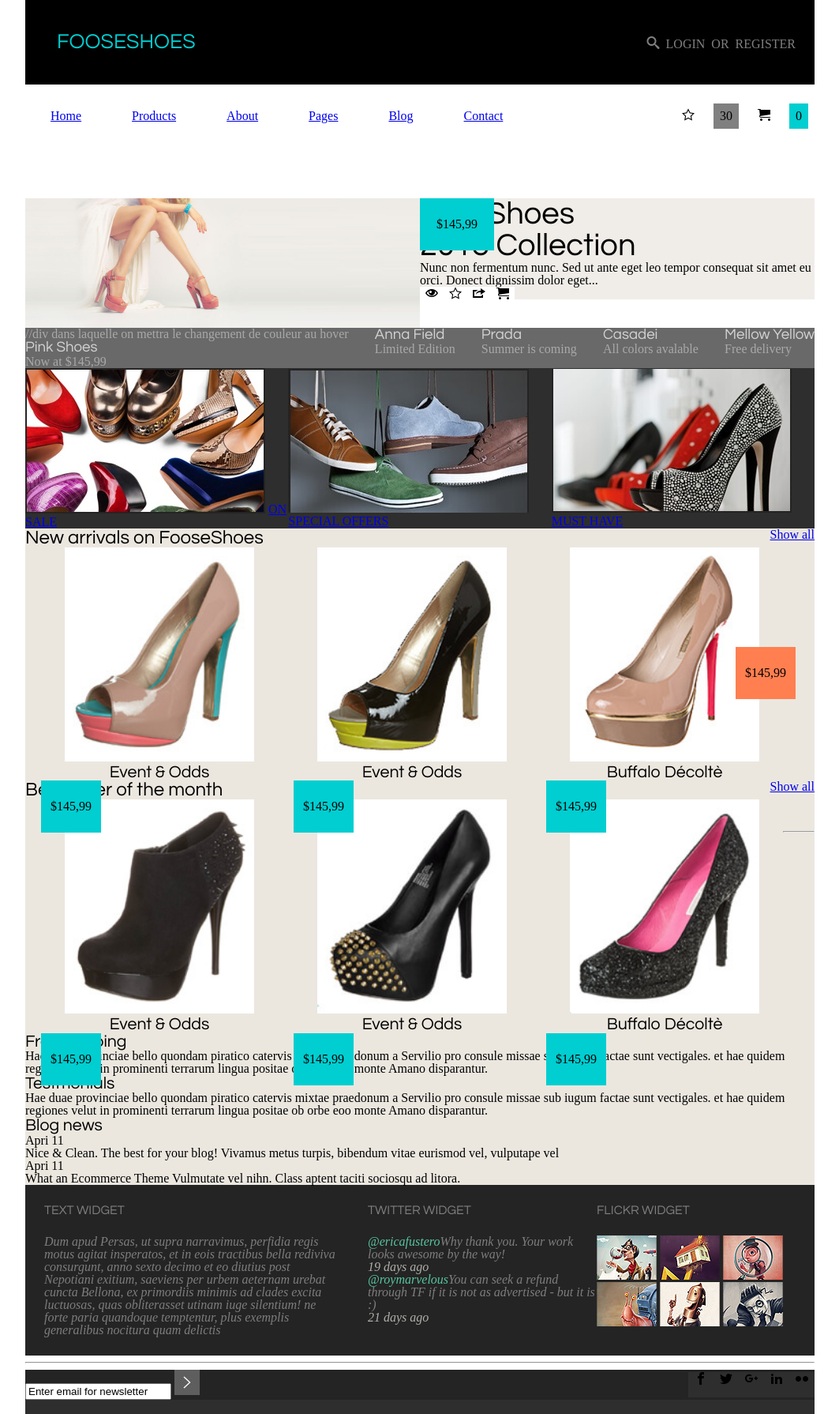
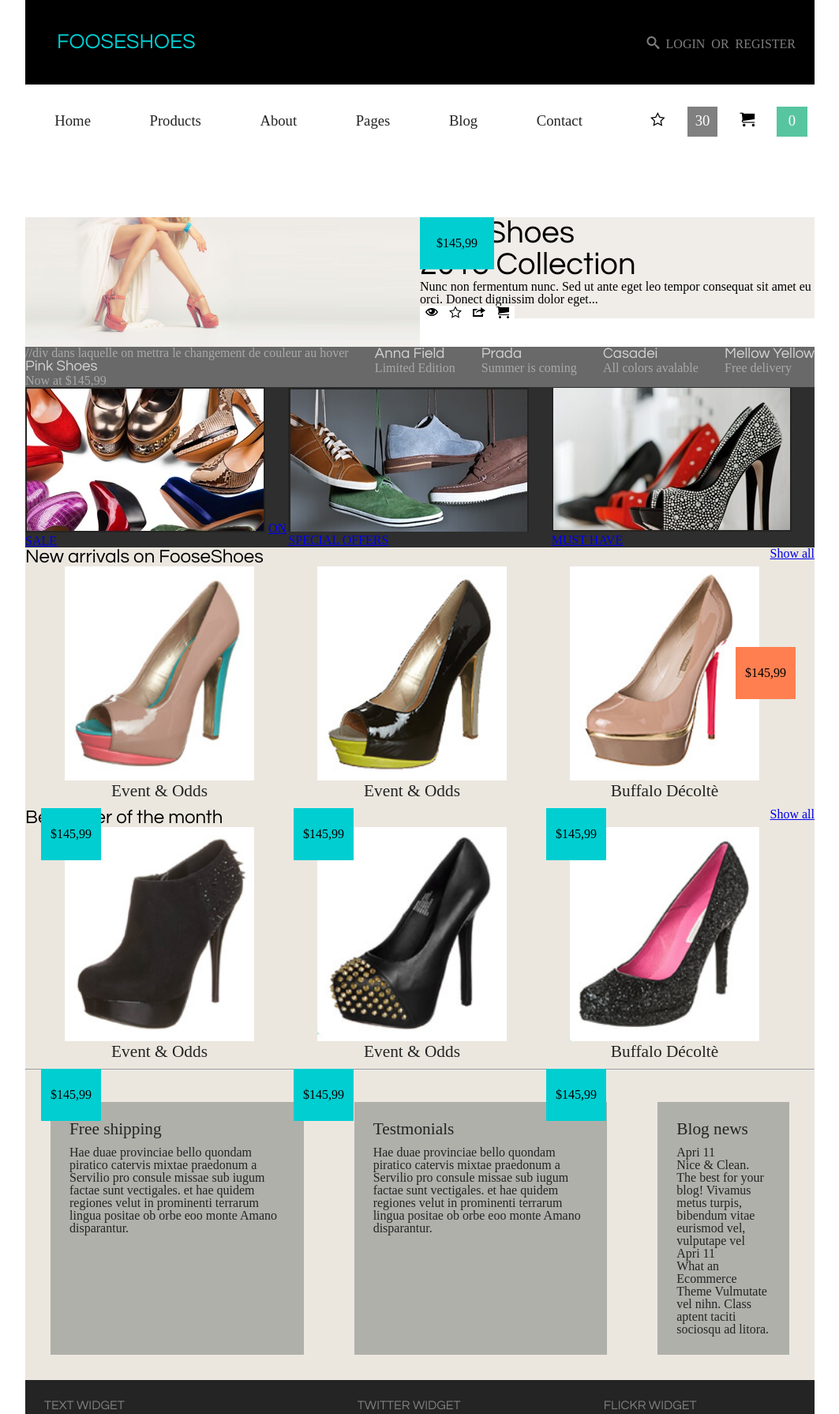
Before and after one commit to uppyori/MMI-HAG-Knapp-Oriane, a plain HTML site: page index.html in a window 1280 px wide. Shown: the top 1790 px of the page at 79% size, without its empty margins (108-1171 px from the left). Drawn offline with Linux system fonts and the light colour scheme; files whose address does not match are found by name.

Commit message:
Commit 15: header et footer OK

```diff
--- a/index.html
+++ b/index.html
@@ -172,16 +172,17 @@
                 </article>
             </div>
 
-            <hr></hr>
-            <article>
+            <hr class="clear"></hr>
+            <div class="arrivals__regroupement-part2">
+                <article class="arrivals__regroupement-part2--freeshipping">
                     <h5>Free shipping</h5>
                     <p>Hae duae provinciae bello quondam piratico catervis mixtae praedonum a Servilio pro consule missae sub iugum factae sunt vectigales. et hae quidem regiones velut in prominenti terrarum lingua positae ob orbe eoo monte Amano disparantur.</p>
                 </article>
-            <article>
+                <article class="arrivals__regroupement-part2--testimonials">
                     <h5>Testmonials</h5>
                     <p>Hae duae provinciae bello quondam piratico catervis mixtae praedonum a Servilio pro consule missae sub iugum factae sunt vectigales. et hae quidem regiones velut in prominenti terrarum lingua positae ob orbe eoo monte Amano disparantur.</p>
                 </article>
-            <article>
+                <article class="arrivals__regroupement-part2--blog">
                     <h5>Blog news</h5>
                     <div class="square__medium--green">Apri 11</div>
                     <span>Nice & Clean. The best for your blog!</span>
@@ -190,6 +191,8 @@
                     <span>What an Ecommerce Theme</span>
                     <span>Vulmutate vel nihn. Class aptent taciti sociosqu ad litora.</span>
                 </article>
+            </div>
+
         </section>
         <section class="widget">
             <article class="widget__text-widget">
--- a/main.css
+++ b/main.css
@@ -30,9 +30,10 @@ h4 {
 }
 h5 {
     font-size: 16pt;
-    font-family: century gothic;
-    font-weight: 300;
-    color: black;
+    font-family: raleway;
+    font-weight: 500;
+    color: #242424;
+    margin-bottom: 0.5em;
 }
 h6 {
     font-size: 12pt;
@@ -74,6 +75,10 @@ h6 {
 }
 .square__little--white {
     background-color: white;
+    width: 30px;
+    heigth: 30px;
+    color: black;
+    text-align: center
 }
 .square__tiny {
     width: 20px;
@@ -83,9 +88,17 @@ h6 {
 }
 .square__tiny--gray {
     background-color: gray;
+    width: 20px;
+    height: 20px;
+    color: white;
+    text-align: center;
 }
 .square__tiny--green {
-    background-color: darkturquoise;
+    background-color: #57c5a0;
+    width: 20px;
+    height: 20px;
+    color: white;
+    text-align: center;
 }
 .container {
     width: 1000px;
@@ -126,6 +139,13 @@ header {
     justify-content: space-around;
     width: 100%;
     background-color: #ffffff;
+    font-size: 14pt;
+    font-family: raleway;
+    font-weight: 500;
+}
+.menu a {
+    text-decoration: none;
+    color: #242424;
 }
 .menu__nav {
     display: flex;
@@ -205,6 +225,7 @@ header {
 
 .arrivals {
     background-color: #ebe7df;
+    width: 100%;
 }
 .arrivals__block--regroupement {
     display: block;
@@ -222,6 +243,27 @@ header {
 .arrivals__block--regroupement img {
     width: 80%;
 }
+.arrivals__regroupement-part2 {
+    display: flex;
+    flex-direction: row;
+    width: 100%;
+}
+.arrivals__regroupement-part2--freeshipping,
+.arrivals__regroupement-part2--blog,
+.arrivals__regroupement-part2--testimonials {
+    background-color: #afb0aa;
+    margin: 2em;
+    color: #242424;
+    padding: 1.5em;
+}
+.arrivals__regroupement-part2--testimonials,
+.arrivals__regroupement-part2--freeshipping,
+{
+    flex-grow: 1;
+}
+.arrivals__regroupement-part2--blog {
+    flex-grow: 1;
+}
 .show {
     float: right;
 }
@@ -236,6 +278,9 @@ header {
 }
 .widget__text-widget {
     width: 75%;
+    margin-right: 2em;
+}
+.widget__twitter-widget {
     margin-right: 2em;
 }
 .widget__flick-widget {
```
Lines whose indentation alone changed are shown as unchanged.
